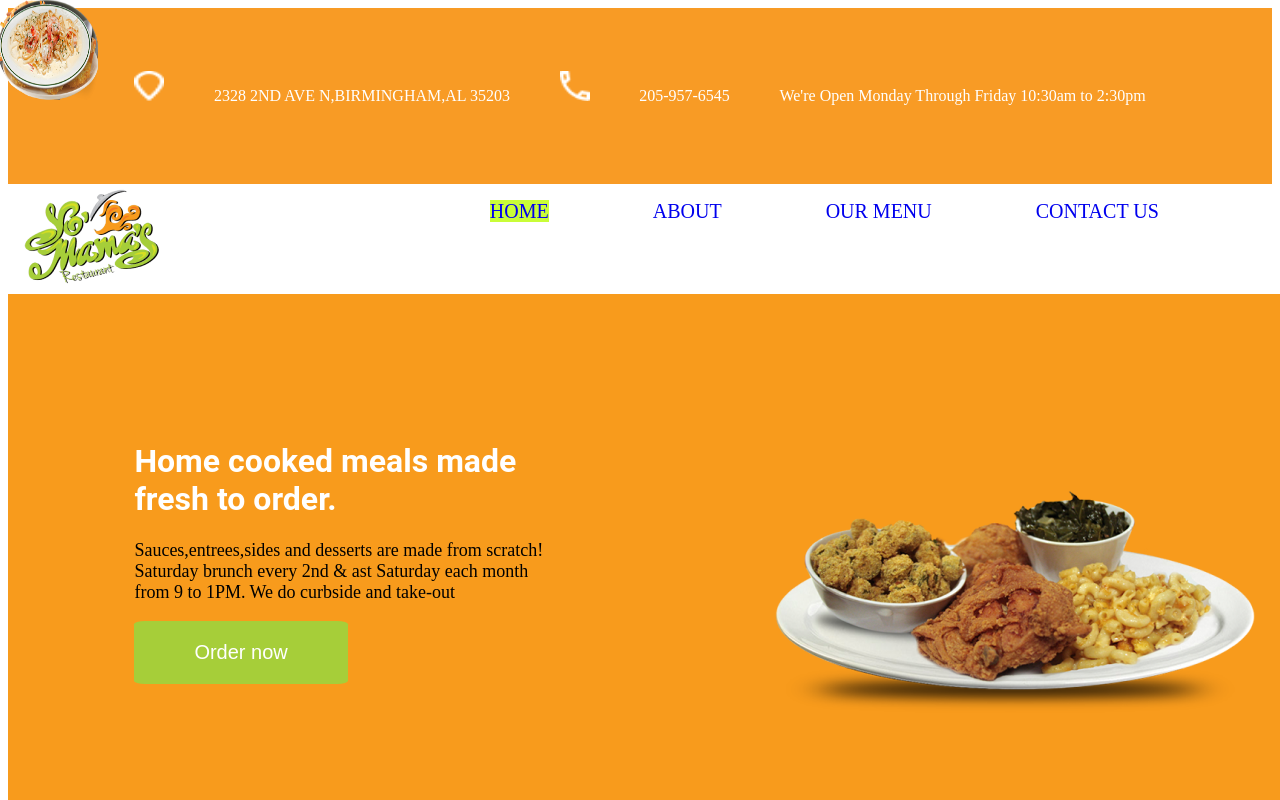
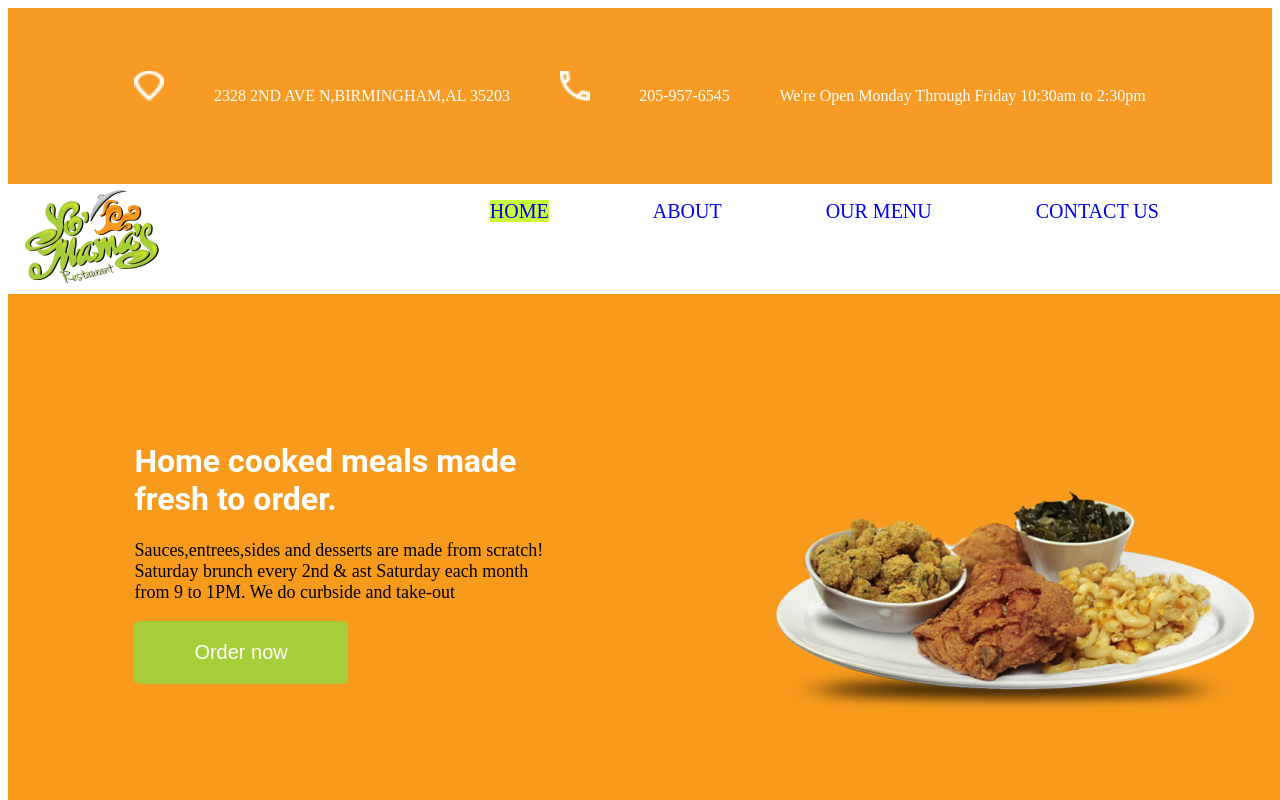
Before and after one commit to barbaramootian/Restaurant, a plain HTML site: page index.html in a window 1280 px wide. Shown: the top 800 px of the page. Drawn offline with Linux system fonts and the light colour scheme.

Commit message:
removed the styling of container image

```diff
--- a/style.css
+++ b/style.css
@@ -260,13 +260,13 @@ h2 span{
     text-decoration: underline;
     text-decoration-color: #A6CE39;
 }
-.column img{
+/* .column img{
     position: absolute;
     width: 100px;
     height: 100px;
     left: -2px;
     top: 0px;
-}
+} */
 h3{
     text-align: center;
     color: #A6CE39;
```
